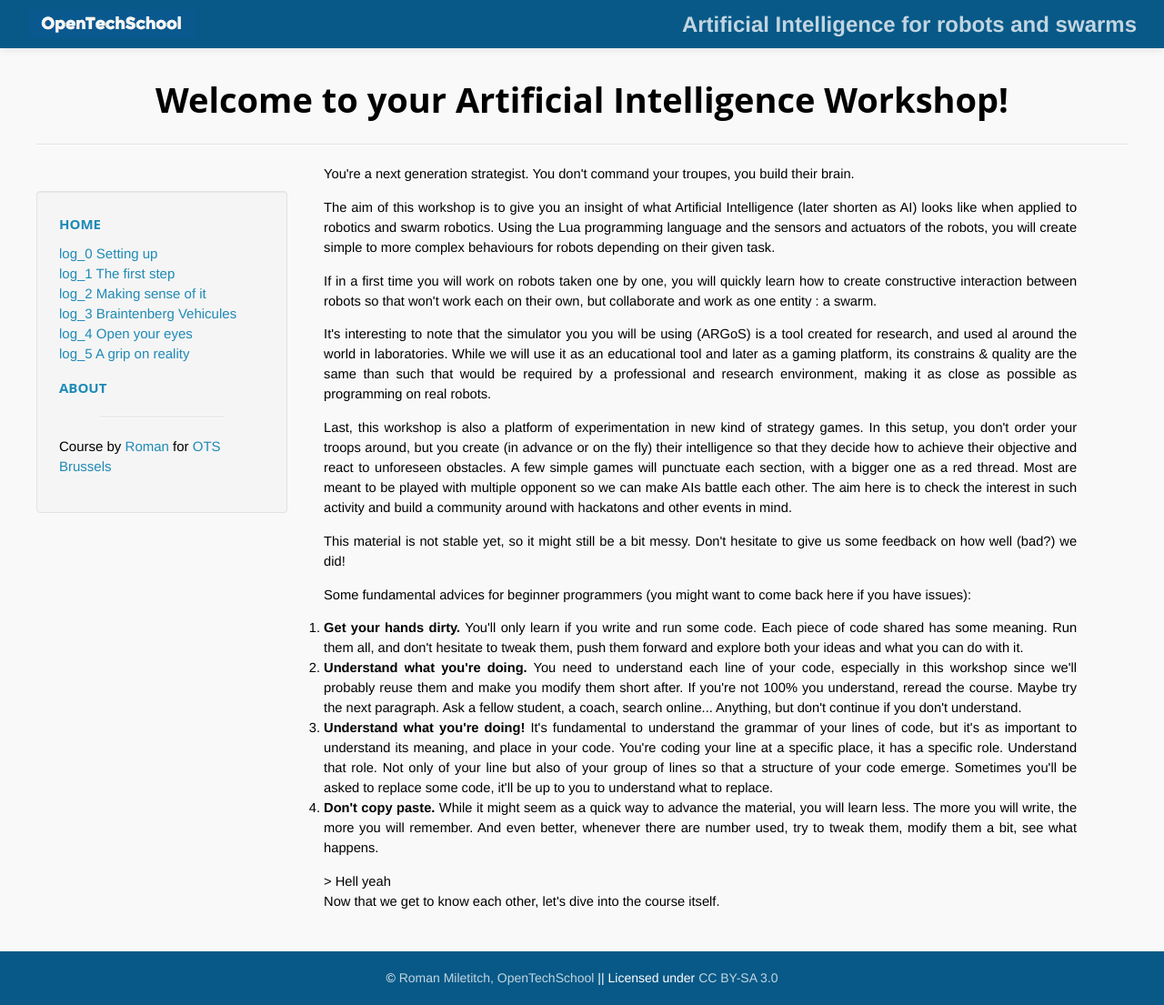
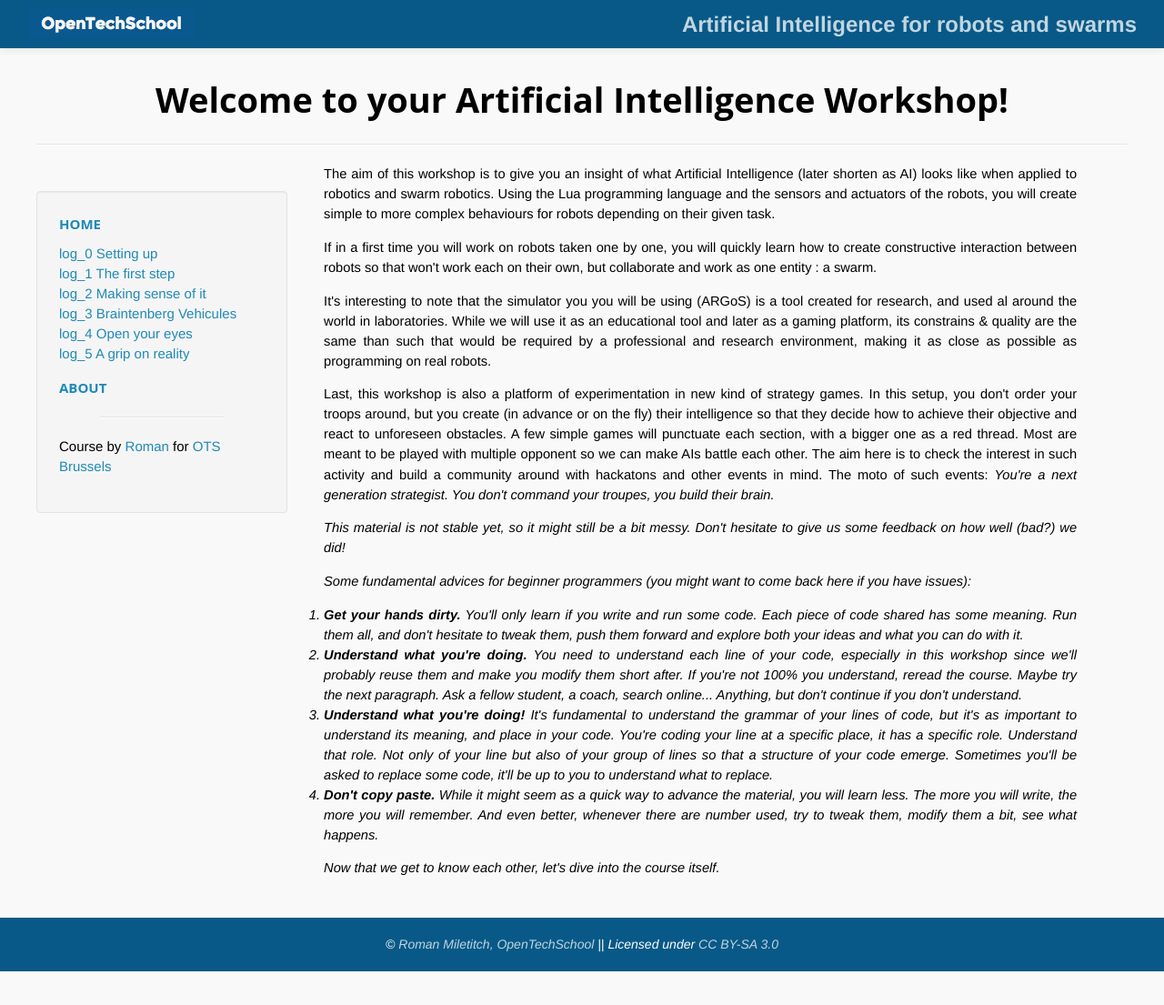
Before and after one commit to OpenTechSchool-Brussels/AI-for-robots-and-swarms, a Jekyll site: the page built from index.html, in a window 1280 px wide. Shown: the whole page at 91% size. Built offline with Jekyll 4.4.1, drawn with Linux system fonts in a browser that asks for light colours; Markdown is read by kramdown in place of the engine named in the settings; after the commit the page ends 1068 px from its top, so only the background shows below that.

Commit message:
Update index.html

```diff
--- a/index.html
+++ b/index.html
@@ -13,7 +9,7 @@ title:  "Welcome to your Artificial Intelligence Workshop!"
 
 <p>It's interesting to note that the simulator you you will be using (ARGoS) is a tool created for research, and used al around the world in laboratories. While we will use it as an educational tool and later as a gaming platform, its constrains & quality are the same than such that would be required by a professional and research environment, making it as close as possible as programming on real robots.</p>
 
-<p>Last, this workshop is also a platform of experimentation in new kind of strategy games. In this setup, you don't order your troops around, but you create (in advance or on the fly) their intelligence so that they decide how to achieve their objective and react to unforeseen obstacles. A few simple games will punctuate each section, with a bigger one as a red thread. Most are meant to be played with multiple opponent so we can make AIs battle each other. The aim here is to check the interest in such activity and build a community around with hackatons and other events in mind.</p>
+<p>Last, this workshop is also a platform of experimentation in new kind of strategy games. In this setup, you don't order your troops around, but you create (in advance or on the fly) their intelligence so that they decide how to achieve their objective and react to unforeseen obstacles. A few simple games will punctuate each section, with a bigger one as a red thread. Most are meant to be played with multiple opponent so we can make AIs battle each other. The aim here is to check the interest in such activity and build a community around with hackatons and other events in mind. The moto of such events: <i>You're a next generation strategist. You don't command your troupes, you build their brain.<i></p>
 
 <p>This material is not stable yet, so it might still be a bit messy. Don't hesitate to give us some feedback on how well (bad?) we did!</p>
 
@@ -26,6 +22,4 @@ title:  "Welcome to your Artificial Intelligence Workshop!"
 </ol>
 </p>
 
-> Hell yeah
-
 <p>Now that we get to know each other, let's dive into the course itself.</p>
```
Also changed, not shown: other parts of index.html (+0 -4 lines).
